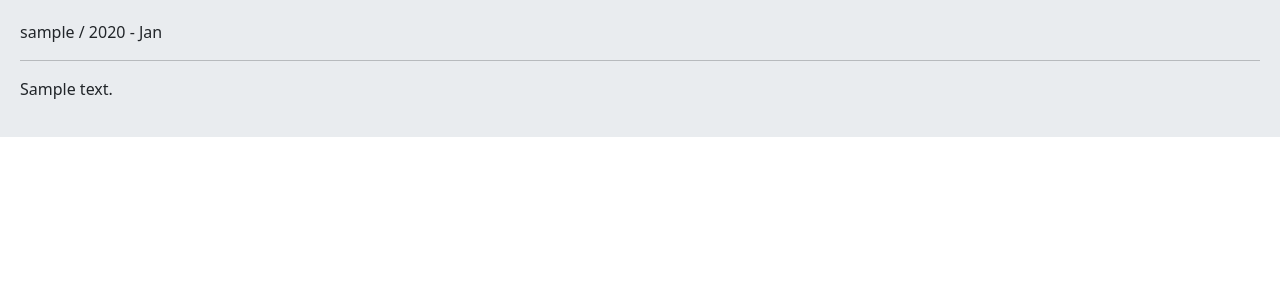
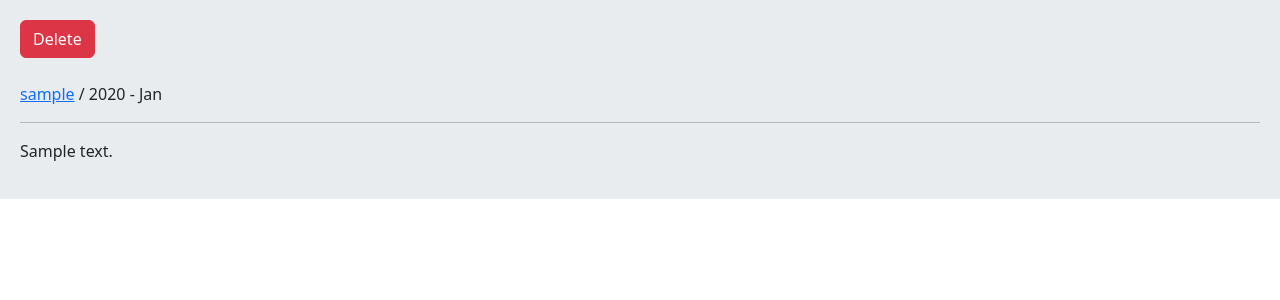
Before and after one commit to VistaOstadi/django-social-network, a Django app: a page that uses home/templates/home/detail.html in a window 1280 px wide. Shown: the part 56-356 px from the top of the page. Run offline with Django 5.2, Linux system fonts and the light colour scheme; a user stored in the database is signed in; tables that the repository leaves empty hold one stand-in row (values such as "Sample post").

Commit message:
add post delete functionality

```diff
--- a/home/templates/home/detail.html
+++ b/home/templates/home/detail.html
@@ -1,6 +1,9 @@
 {% extends "base.html" %}
 
 {% block content %}
-    <p>{{ post.user.username }} / {{ post.updated|date:"Y - M" }}</p><hr/>
+    {% if request.user.id == post.user.id %}
+        <a href="{% url 'home:post_delete' post.id %}" class="btn btn-danger">Delete</a><br/><br/>
+    {% endif %}
+    <p><a href="{% url 'account:user_profile' post.user.id %}">{{ post.user.username }}</a> / {{ post.updated|date:"Y - M" }}</p><hr/>
     <p>{{ post.body }}</p>
 {% endblock %}
--- a/home/urls.py
+++ b/home/urls.py
@@ -7,4 +7,5 @@ app_name = "home"
 urlpatterns = [
     path("", views.HomeView.as_view(), name="home"),
     path("detail/<int:post_id>/<slug:post_slug>/", views.PostDetailView.as_view(), name="post_detail"),
+    path("post/delete/<int:post_id>/", views.PostDeleteView.as_view(), name="post_delete"),
 ]
--- a/home/views.py
+++ b/home/views.py
@@ -1,6 +1,8 @@
-from django.shortcuts import render
+from django.shortcuts import render, redirect
 from django.views import View
 from .models import Post
+from django.contrib.auth.mixins import LoginRequiredMixin
+from django.contrib import messages
 
 class HomeView(View):
     def get(self, request):
@@ -12,3 +14,14 @@ class PostDetailView(View):
     def get(self, request, post_id, post_slug):
         post = Post.objects.get(id=post_id, slug=post_slug)
         return render(request, "home/detail.html", {"post": post})
+
+
+class PostDeleteView(LoginRequiredMixin, View):
+    def get(self, request, post_id):
+        post = Post.objects.get(pk=post_id)
+        if post.user.id == request.user.id:
+            post.delete()
+            messages.success(request, "Post Deleted Successfully!", "success")
+        else:
+            messages.error(request, "You can't delete this post!", "danger")
+        return redirect("home:home")
```
